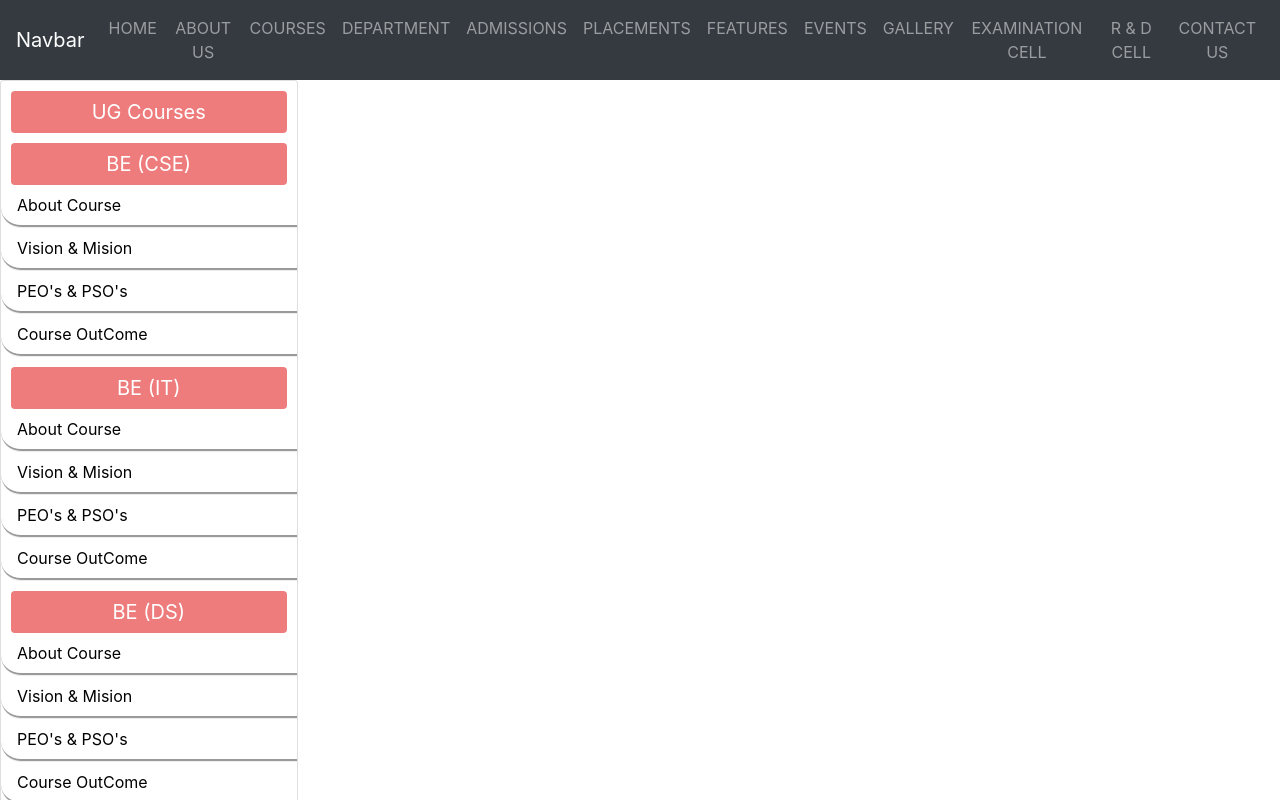
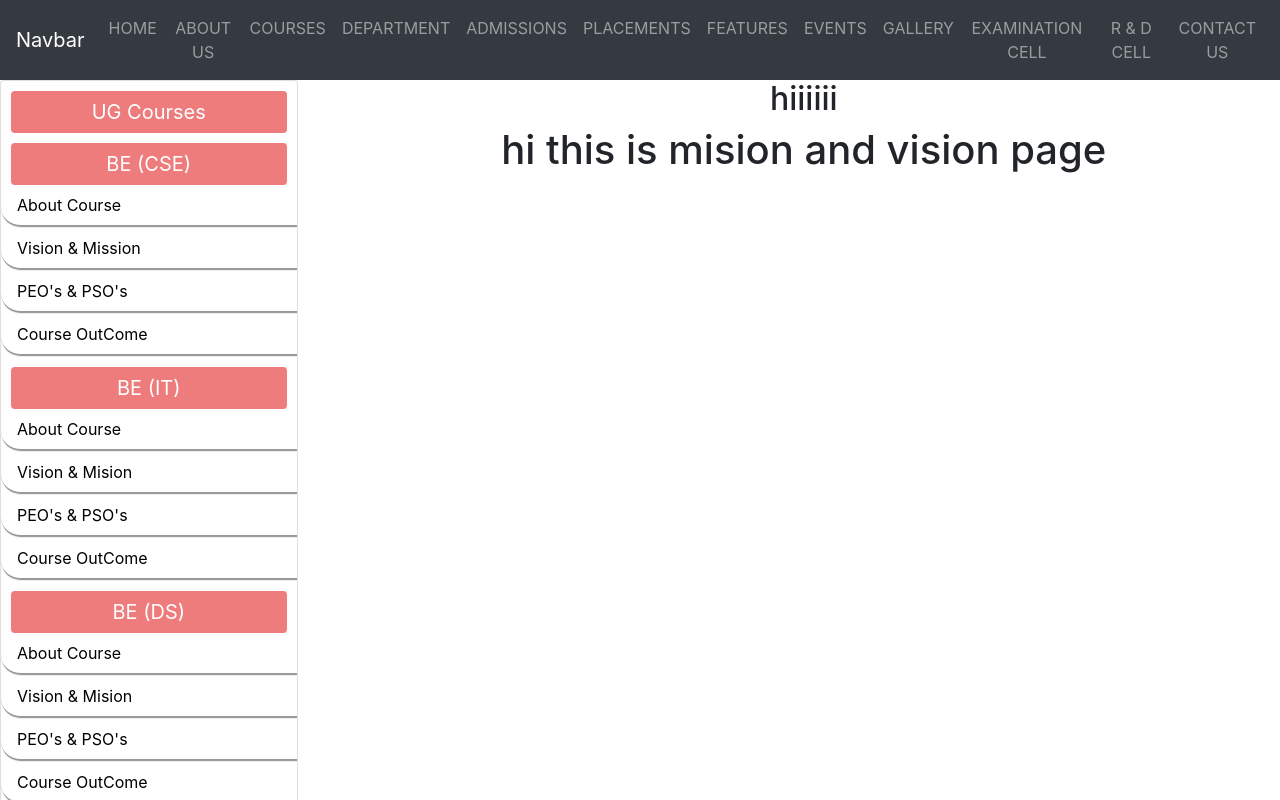
Before and after one commit to zubairdange/nawab-shah, a React (Create React App) app: page /B-CSE-VisionMission in a window 1280 px wide. Shown: the top 800 px of the page. Built offline with nearby package versions, Linux system fonts and the light colour scheme.

Commit message:
created two components

```diff
--- a/package.json
+++ b/package.json
@@ -10,6 +10,7 @@
     "react": "^17.0.1",
     "react-bootstrap": "^1.4.3",
     "react-dom": "^17.0.1",
+    "react-router-dom": "^5.2.0",
     "react-scripts": "4.0.2",
     "web-vitals": "^1.1.0"
   },
--- /dev/null
+++ b/src/Components/LeftNav/AboutCourse.jsx
@@ -0,0 +1,8 @@
+import React from "react";
+export const AboutCourse = () => {
+  return (
+    <div>
+      <h1>hi this is about us page</h1>
+    </div>
+  );
+};
--- a/src/Components/LeftNav/UGCoursesDetails.jsx
+++ b/src/Components/LeftNav/UGCoursesDetails.jsx
@@ -1,6 +1,9 @@
 import React from "react";
 import { Card, Row, Col, Button, Nav } from "react-bootstrap";
+import { BrowserRouter as Router, Switch, Route } from "react-router-dom";
 import "../LeftNav/LeftNav.css";
+import { AboutCourse } from "./AboutCourse";
+import { VisionMision } from "./VisionMision";
 export const UGCoursesDetails = () => {
   return (
     <div>
@@ -10,9 +13,13 @@ export const UGCoursesDetails = () => {
             <Button>UG Courses</Button>
             <Button className="mybutton">BE (CSE)</Button>
             <Nav className="navmainclass">
-              <Nav.Link className="navlinkclass">About Course</Nav.Link>
+              <Nav.Link className="navlinkclass" href="/CSEBTECH">
+                About Course
+              </Nav.Link>
 
-              <Nav.Link className="navlinkclass">Vision & Mision</Nav.Link>
+              <Nav.Link className="navlinkclass" href="/B-CSE-VisionMission">
+                Vision & Mission
+              </Nav.Link>
 
               <Nav.Link className="navlinkclass">PEO's & PSO's</Nav.Link>
 
@@ -142,7 +149,19 @@ export const UGCoursesDetails = () => {
             </Nav>
           </Card>
         </Col>
-        <Col lg="9">{/* <h2>hiiiiii</h2> */}</Col>
+        <Col lg="9">
+          <h2>hiiiiii</h2>
+          <Router>
+            <Switch>
+              <Route path="/CSEBTECH">
+                <AboutCourse />
+              </Route>
+              <Route path="/B-CSE-VisionMission">
+                <VisionMision />
+              </Route>
+            </Switch>
+          </Router>
+        </Col>
       </Row>
     </div>
   );
--- /dev/null
+++ b/src/Components/LeftNav/VisionMision.jsx
@@ -0,0 +1,8 @@
+import React from "react";
+export const VisionMision = () => {
+  return (
+    <div>
+      <h1>hi this is mision and vision page</h1>
+    </div>
+  );
+};
```
Also changed, not shown: 1 other file (tests, documents, lock files or other folders).
